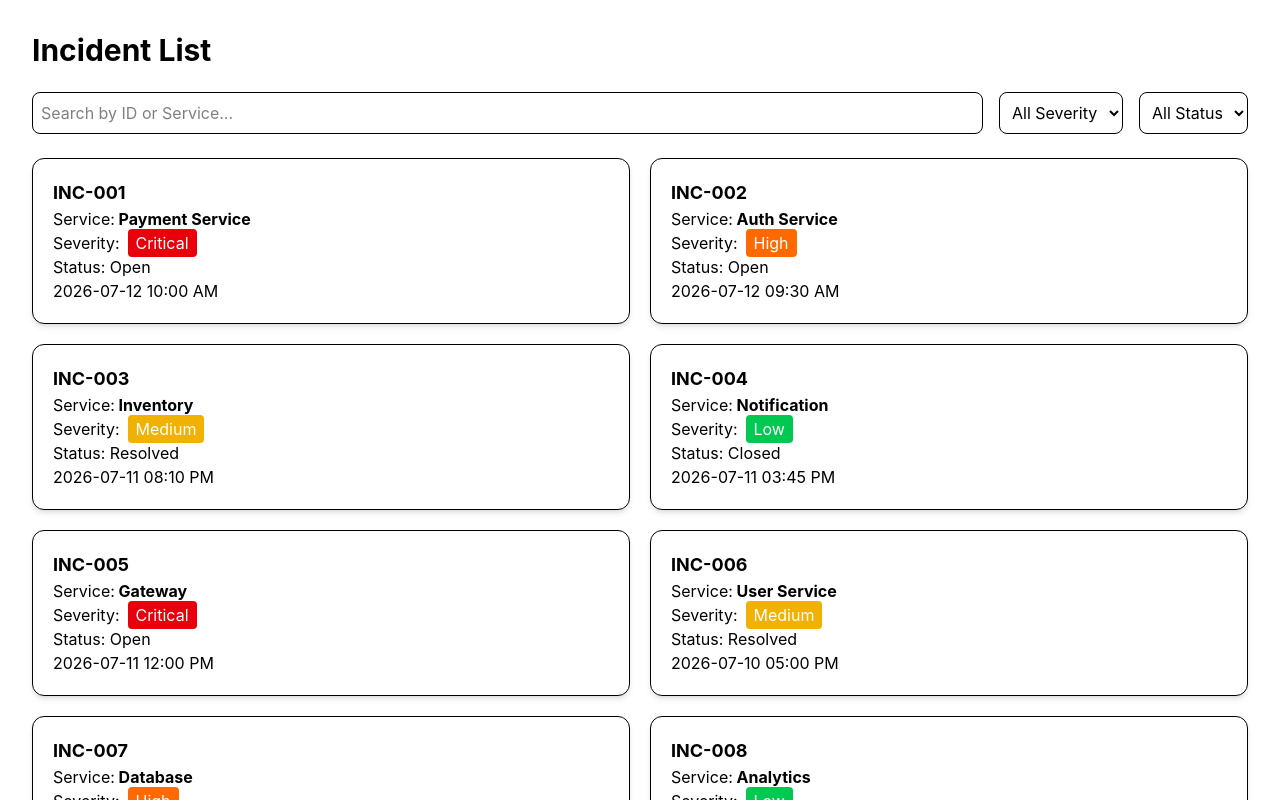
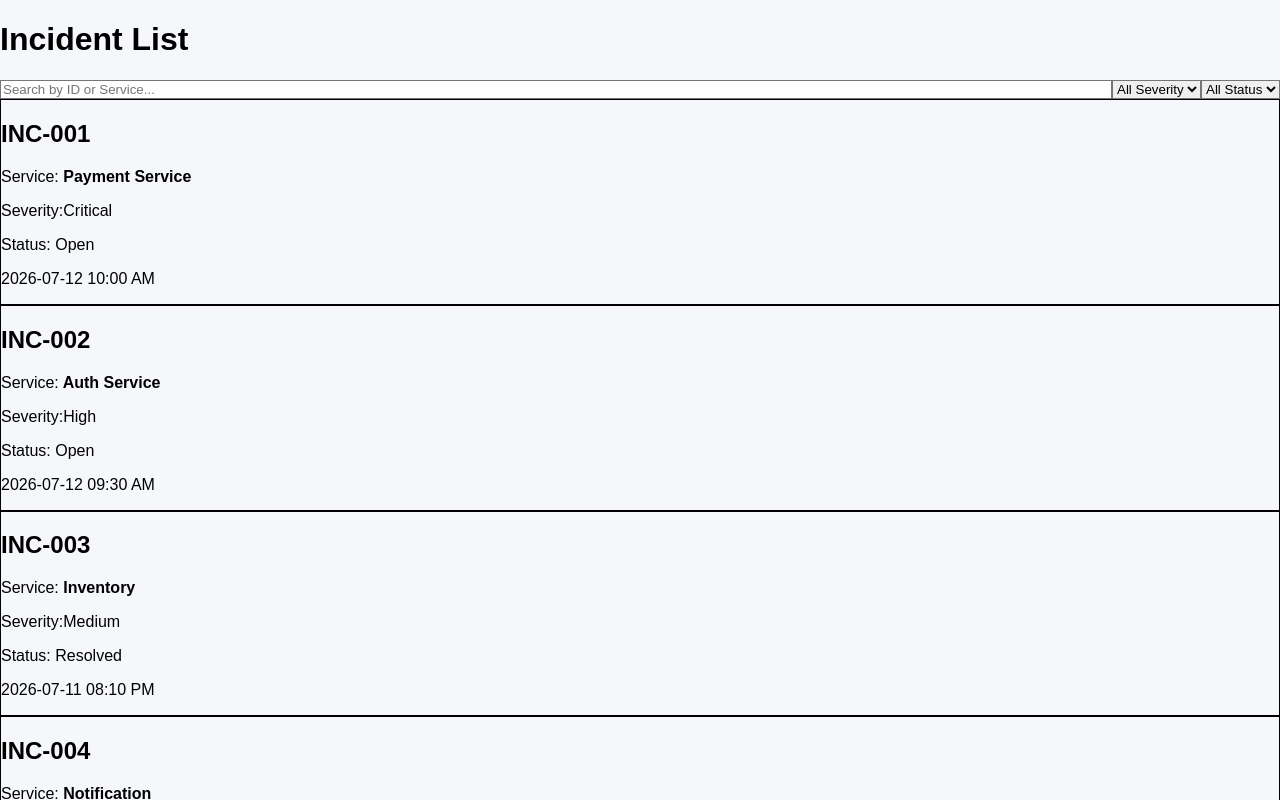
Before and after one commit to Shrauh/SYNAPSE, a React app in the folder frontend/: page / in a window 1280 px wide. Shown: the top 800 px of the page. Built offline with nearby package versions, Linux system fonts and the light colour scheme; the HTML template or start-up script is replaced by a standard one.

Commit message:
Replace Tailwind CSS import with directives

```diff
--- a/frontend/src/index.css
+++ b/frontend/src/index.css
@@ -1 +1,9 @@
-@import "tailwindcss";
+@tailwind base;
+@tailwind components;
+@tailwind utilities;
+
+body{
+    margin:0;
+    font-family:Arial,Helvetica,sans-serif;
+    background:#f5f7fa;
+}
```
